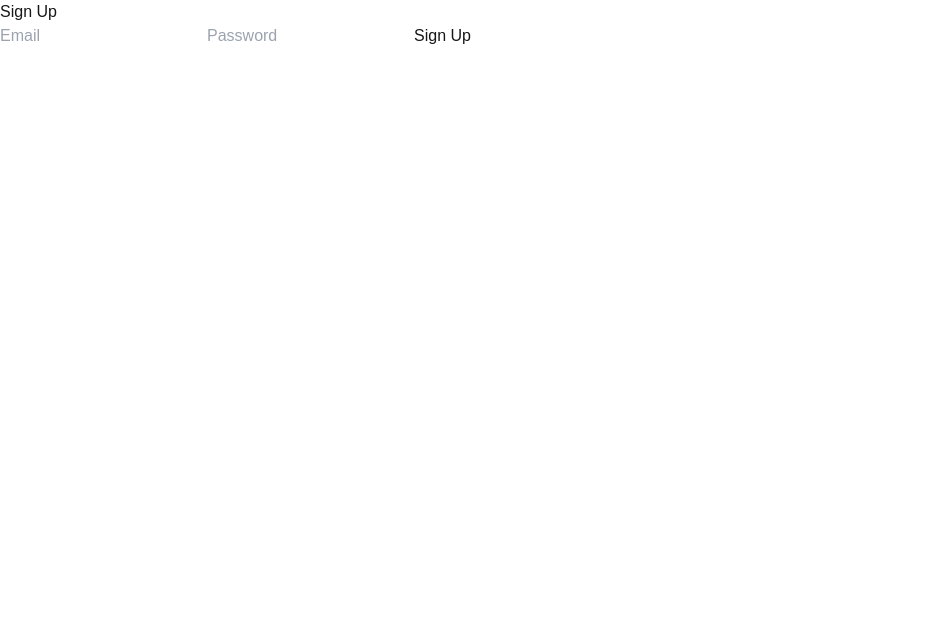
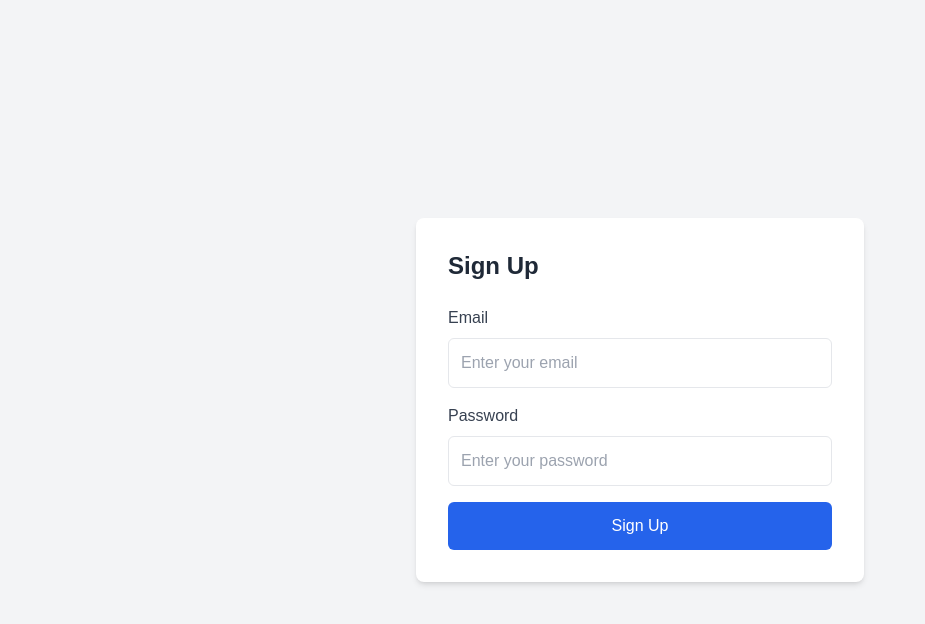
Before and after one commit to kubsamelkamu/Quiz_App, a Next.js app: page /signup in a window 1280 px wide. Shown: the top 624 px of the page, without its empty margins (0-925 px from the left). Built offline with nearby package versions, Linux system fonts and the light colour scheme; no server answers.

Commit message:
UI enhancement of Signup page

```diff
--- a/src/components/auth/signup.tsx
+++ b/src/components/auth/signup.tsx
@@ -1,44 +1,71 @@
-import { useState } from 'react';
+import { useState, useEffect } from 'react';
 import { signup } from '../../auth';
 
 const SignUp = () => {
   const [email, setEmail] = useState('');
   const [password, setPassword] = useState('');
   const [error, setError] = useState('');
+  const [hydrated, setHydrated] = useState(false);
+
+  useEffect(() => {
+    setHydrated(true);
+  }, []);
 
   const handleSignUp = async (e: React.FormEvent) => {
     e.preventDefault();
     setError('');
     try {
       await signup(email, password);
-      alert('Account created successfully!');
-    // eslint-disable-next-line @typescript-eslint/no-unused-vars
+      alert('Account created successfully! Please check your email to verify your account.');
     } catch (err) {
-      setError('Failed to create account');
+      if(err instanceof Error) {
+        setError(err.message);
+      }else{
+        setError('Failed to sign up');
+      }
     }
   };
 
+  if (!hydrated) {
+    return null;
+  }
+
   return (
+    <div className="min-h-screen flex flex-col items-center justify-center bg-gray-100">
+      <div className="bg-white shadow-md rounded-lg p-8 max-w-md w-full">
+        <h1 className="text-2xl font-bold mb-6 text-gray-800">Sign Up</h1>
+        {error && <p className="text-red-500 mb-4">{error}</p>}
+        <form onSubmit={handleSignUp} className="space-y-4">
           <div>
-      <form onSubmit={handleSignUp}>
-        <h1>Sign Up</h1>
-        {error && <p>{error}</p>}
+            <label className="block text-gray-700 mb-2">Email</label>
             <input
               type="email"
-          placeholder="Email"
+              placeholder="Enter your email"
+              className="w-full p-3 border rounded-md focus:outline-none focus:ring-2 focus:ring-blue-500"
               value={email}
               onChange={(e) => setEmail(e.target.value)}
               required
             />
+          </div>
+          <div>
+            <label className="block text-gray-700 mb-2">Password</label>
             <input
               type="password"
-          placeholder="Password"
+              placeholder="Enter your password"
+              className="w-full p-3 border rounded-md focus:outline-none focus:ring-2 focus:ring-blue-500"
               value={password}
               onChange={(e) => setPassword(e.target.value)}
               required
             />
-        <button type="submit">Sign Up</button>
+          </div>
+          <button
+            type="submit"
+            className="w-full bg-blue-600 text-white py-3 rounded-md hover:bg-blue-700 transition duration-200"
+          >
+            Sign Up
+          </button>
         </form>
+      </div>
     </div>
   );
 };
```
Lines whose indentation alone changed are shown as unchanged.
